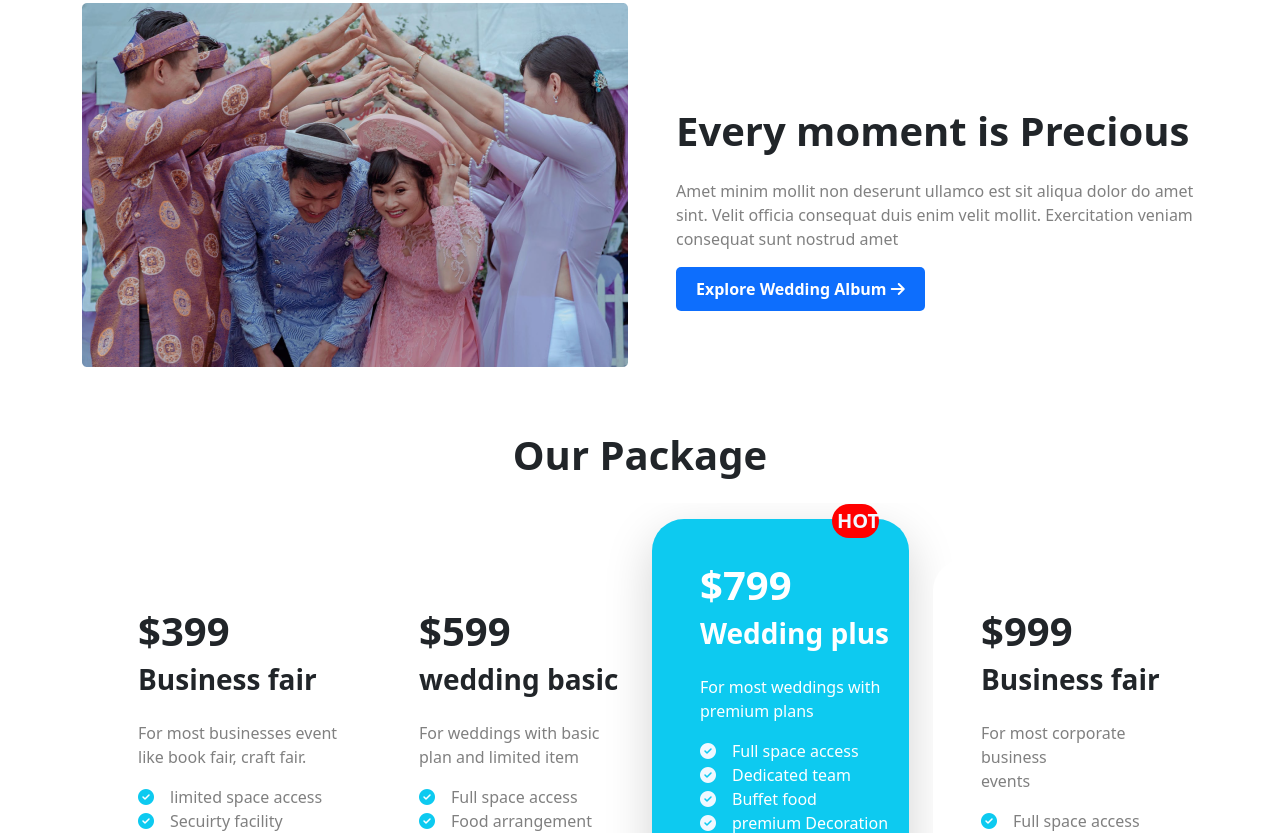
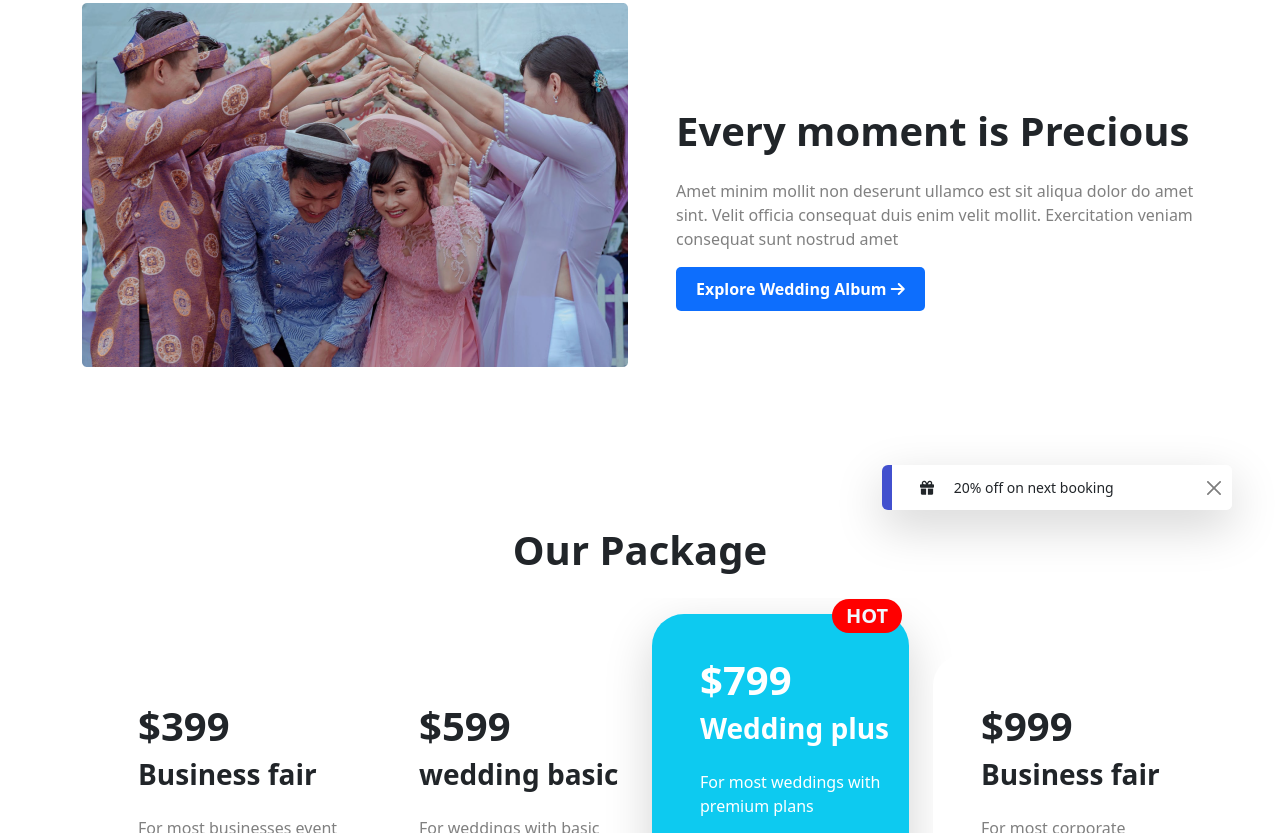
Before and after one commit to joynto1/Convention-center, a plain HTML site: page index.html in a window 1280 px wide. Shown: the part 765-1598 px from the top of the page. Drawn offline with Linux system fonts and the light colour scheme.

Commit message:
toast done

```diff
--- a/index.html
+++ b/index.html
@@ -69,7 +69,7 @@
                         <p>Amet minim mollit non deserunt ullamco est sit aliqua <br>
                             dolor do amet sint. Velit officia consequat duis enim velit </p>
                         <div class="p-3"> <button class="btn bg-white text-primary fw-bold ps-4 pe-4"> <a
-                                    target="_blank" href="https://planning.wedding/"></a> BooK NoW</button>
+                                    target="_blank" href="https://planning.wedding/">BooK NoW</a> </button>
                         </div>
                     </div>
                 </div>
@@ -101,6 +101,7 @@
         </div>
 
     </header>
+
     <main class="container pb-5">
         <!-- album -->
         <hr class="text-info">
@@ -122,6 +123,17 @@
             </div>
             </div>
         </section>
+        <!-- toast -->
+        <div class="toast align-items-center text-bg-white  show shadow-lg" role="alert" aria-live="assertive"
+            aria-atomic="true">
+            <div class="d-flex">
+                <div class="toast-body"><i class="fa-solid fa-gift ms-3 pe-3"></i>
+                    20% off on next booking
+                </div>
+                <button type="button" class="btn-close btn-close-black me-2 m-auto" data-bs-dismiss="toast"
+                    aria-label="Close"></button>
+            </div>
+        </div>
         <!-- package price -->
         <section class="pb-5" id="price">
             <h1 class="p-3 fw-bold text-center">Our Package</h1>
@@ -390,6 +402,7 @@
             </div>
         </section>
     </footer>
+
     <script src="js/bootstrap.bundle.min.js"></script>
 </body>
 
--- a/style.css
+++ b/style.css
@@ -2,12 +2,27 @@
     position: relative;
     margin-left: 210px;
     right: 30px;
+    width: 70px;
     top: -15px;
     background-color: red;
     color: aliceblue;
     border-radius: 50px;
     padding: 5px;
     font-weight: bold;
+    text-align: center;
+}
+
+button a {
+    text-decoration: none;
+}
+
+.toast {
+
+
+    margin-top: 50px;
+    margin-left: 800px;
+    border: none;
+    border-left: 10px solid rgb(66, 80, 206);
 }
 
 .icons_hot i {
```
